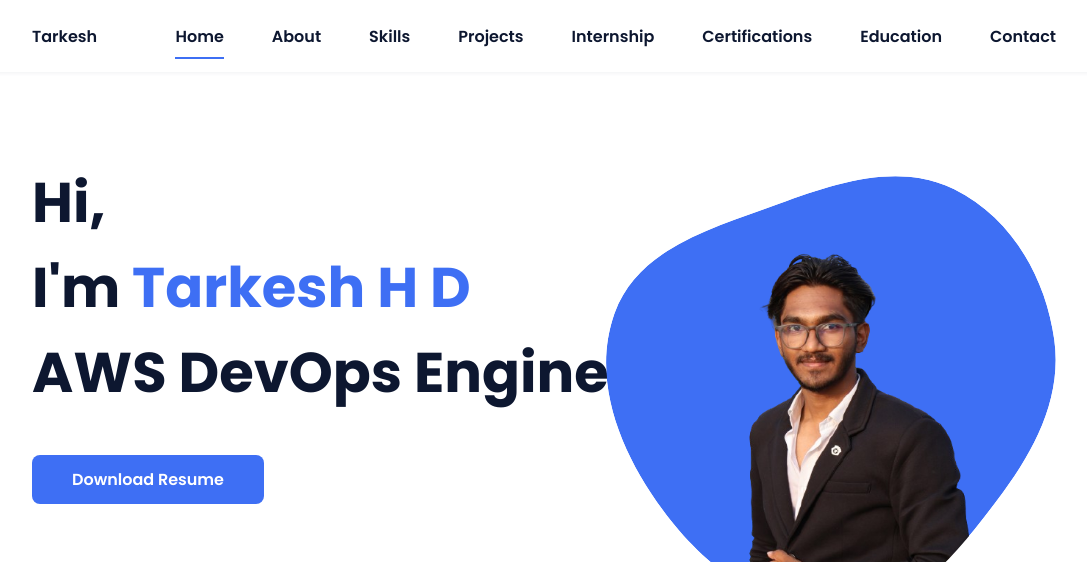
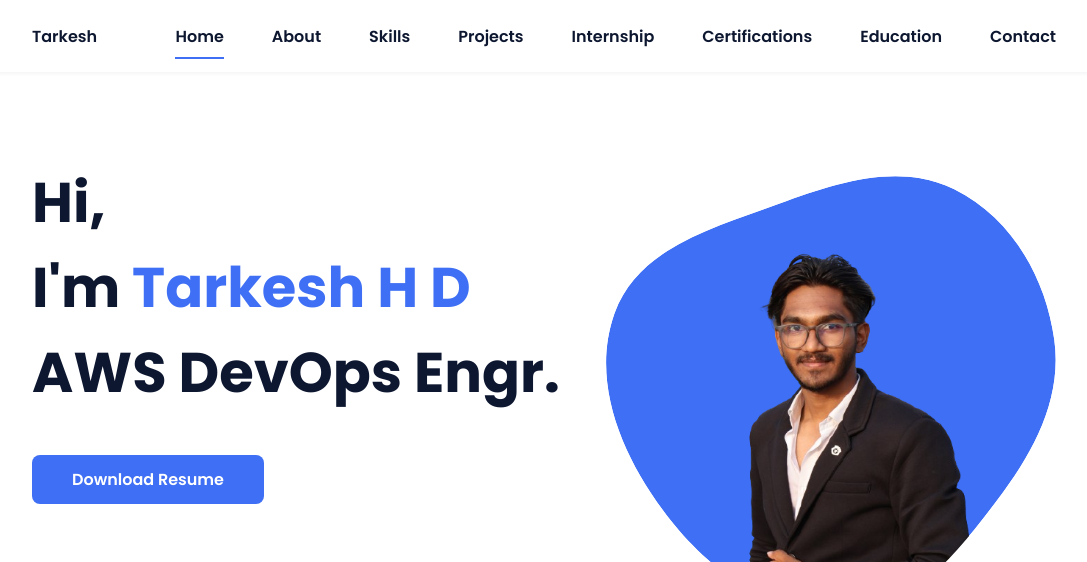
Before and after one commit to TarkeshHD/My-Portfolio, a plain HTML site: page index.html in a window 1280 px wide. Shown: the top 562 px of the page, without its empty margins (96-1183 px from the left). Drawn offline with nearby package versions, Linux system fonts and the light colour scheme.

Commit message:
Update index.html

```diff
--- a/index.html
+++ b/index.html
@@ -42,7 +42,7 @@
             <!--===== HOME =====-->
             <section class="home bd-grid" id="home">
                 <div class="home__data">
-                    <h1 class="home__title">Hi,<br>I'm <span class="home__title-color">Tarkesh H D</span><br> AWS DevOps Engineer</h1>
+                    <h1 class="home__title">Hi,<br>I'm <span class="home__title-color">Tarkesh H D</span><br> AWS DevOps Engr.</h1>
 
                     <a href="assets/Tarkesh H-D.cv.pdf" class="button" target="_blank">Download Resume</a>
                 </div>
```
